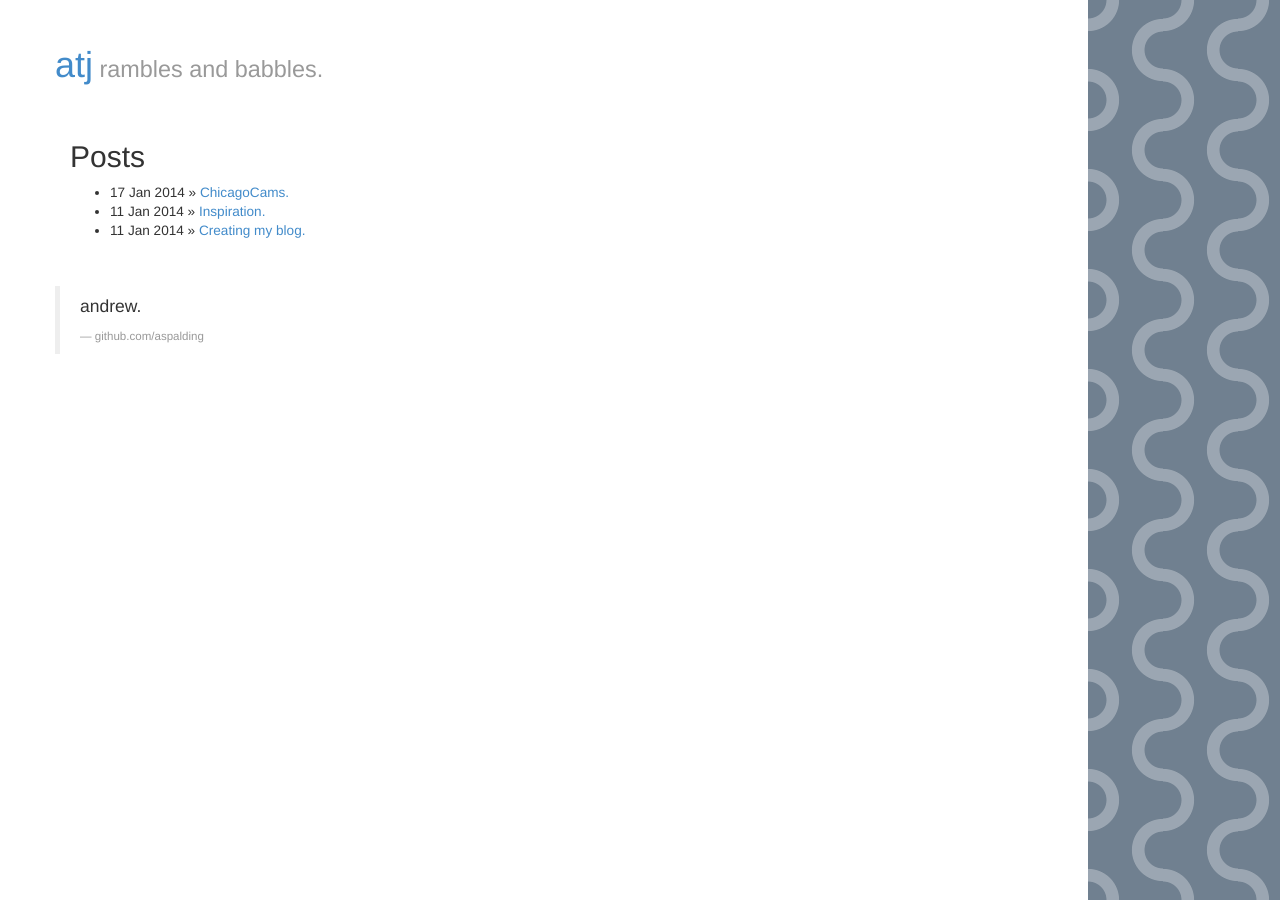
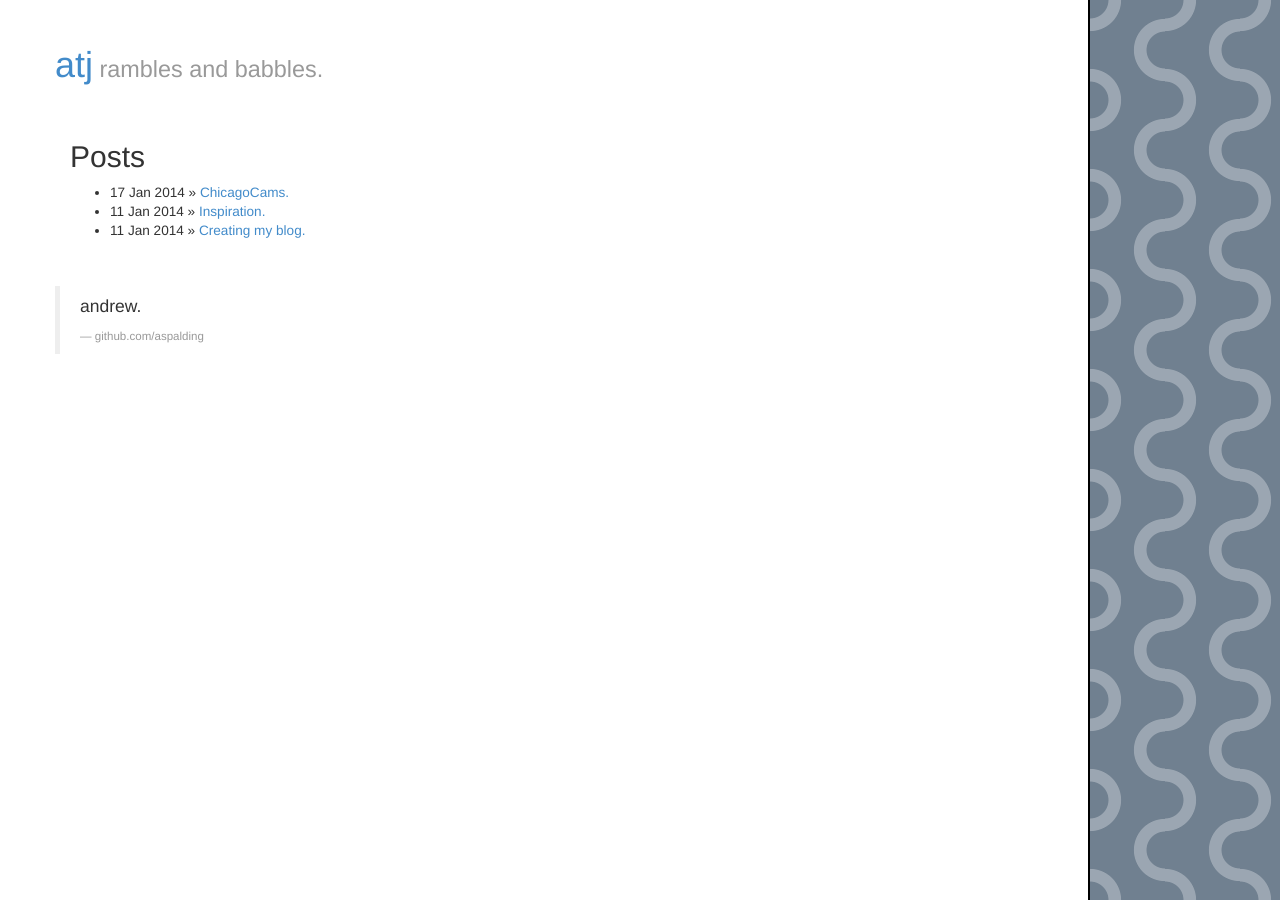
Before and after one commit to aspalding/aspalding.github.io, a Jekyll site: the page built from index.html, in a window 1280 px wide. Built offline with Jekyll 4.4.1, drawn with Linux system fonts in a browser that asks for light colours; Markdown is read by kramdown in place of the engine named in the settings.

Commit message:
visual tweak

```diff
--- a/_posts/2014-01-17-chicagocams.markdown
+++ b/_posts/2014-01-17-chicagocams.markdown
@@ -10,8 +10,6 @@ The application was a lot of fun to develop and I enjoyed getting into the car w
 
 One ironic thing that had me stumped for a couple minutes. The initial data for the camera’s was found on the city of Chicago’s own website. However, their developers seem to have reversed latitude and longitude in their json files. Everybody makes mistakes and they may not have realized other developers would be paying that close attention to their data. Anyway without further ado, heres the demo.
 
-<div class="row text-center">
+</br><div class="row text-center">
 <iframe width="420" height="315" src="//www.youtube.com/embed/Z-tpSanODgE" frameborder="0" allowfullscreen></iframe>
 </div>
-
-Till next time.
--- a/css/custom.css
+++ b/css/custom.css
@@ -18,6 +18,7 @@ body {
   width: 15%;
   position: fixed;
   height: 100%;
+  border-left: 2px inset black;
   background:
     radial-gradient(circle at 100% 50%, transparent 20%, rgba(255,255,255,.3) 21%, rgba(255,255,255,.3) 34%, transparent 35%, transparent),
     radial-gradient(circle at 0% 50%, transparent 20%, rgba(255,255,255,.3) 21%, rgba(255,255,255,.3) 34%, transparent 35%, transparent) 0 -50px;
```
